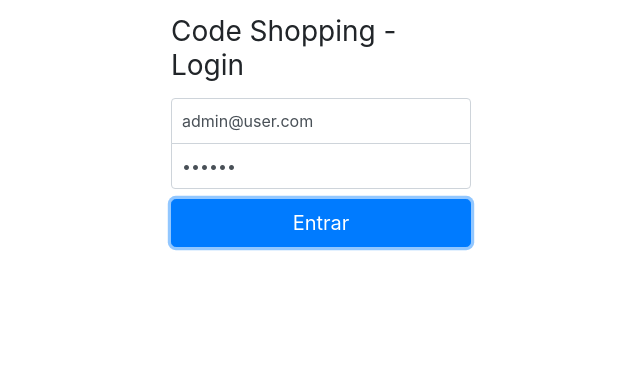
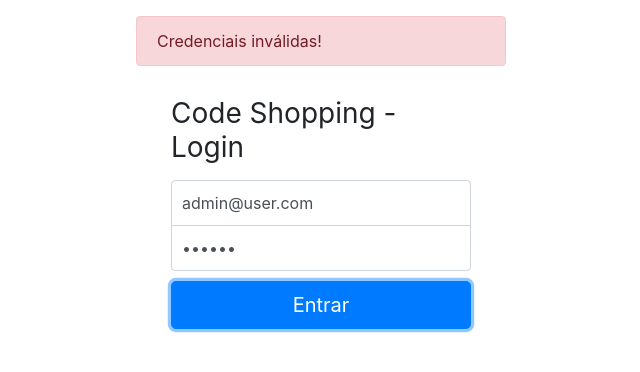
Before and after one commit to NiltonMorais/CodeShopping, an Angular app in the folder _angular-app/: page /login in a window 1280 px wide. Both pictures are taken after a click on the button "Entrar". Shown: the top 372 px of the page, without its empty margins (319-959 px from the left). Built offline with nearby package versions, Linux system fonts and the light colour scheme; no server answers.

Commit message:
Mostrando mensagem de erro no login

```diff
--- a/_angular-app/src/app/components/pages/login/login.component.html
+++ b/_angular-app/src/app/components/pages/login/login.component.html
@@ -1,3 +1,6 @@
+<div class="alert alert-danger mt-3 col-md-4 offset-4" role="alert" *ngIf="showMessageError">
+    Credenciais inválidas!
+</div>
 <form class="form-signin" (submit)="submit()">
     <h1 class="h3 mb-3 font-weight-normal">Code Shopping - Login</h1>
     <input [(ngModel)]="credentials.email" type="email" id="email" name="email" class="form-control" placeholder="Digite seu e-mail" required autofocus>
--- a/_angular-app/src/app/components/pages/login/login.component.ts
+++ b/_angular-app/src/app/components/pages/login/login.component.ts
@@ -9,10 +9,12 @@ import {Router} from "@angular/router";
 })
 export class LoginComponent implements OnInit {
 
-    public credentials = {
+    credentials = {
         email: 'admin@user.com',
         password: 'secret',
     };
+
+    showMessageError = false;
 
     constructor(private http: HttpClient, private router: Router) {
 
@@ -27,7 +29,7 @@ export class LoginComponent implements OnInit {
                 const token = data.token;
                 window.localStorage.setItem('token', token);
                 this.router.navigate(['categories/list']);
-            });
+            }, () => { this.showMessageError = true });
     }
 
 }
```
